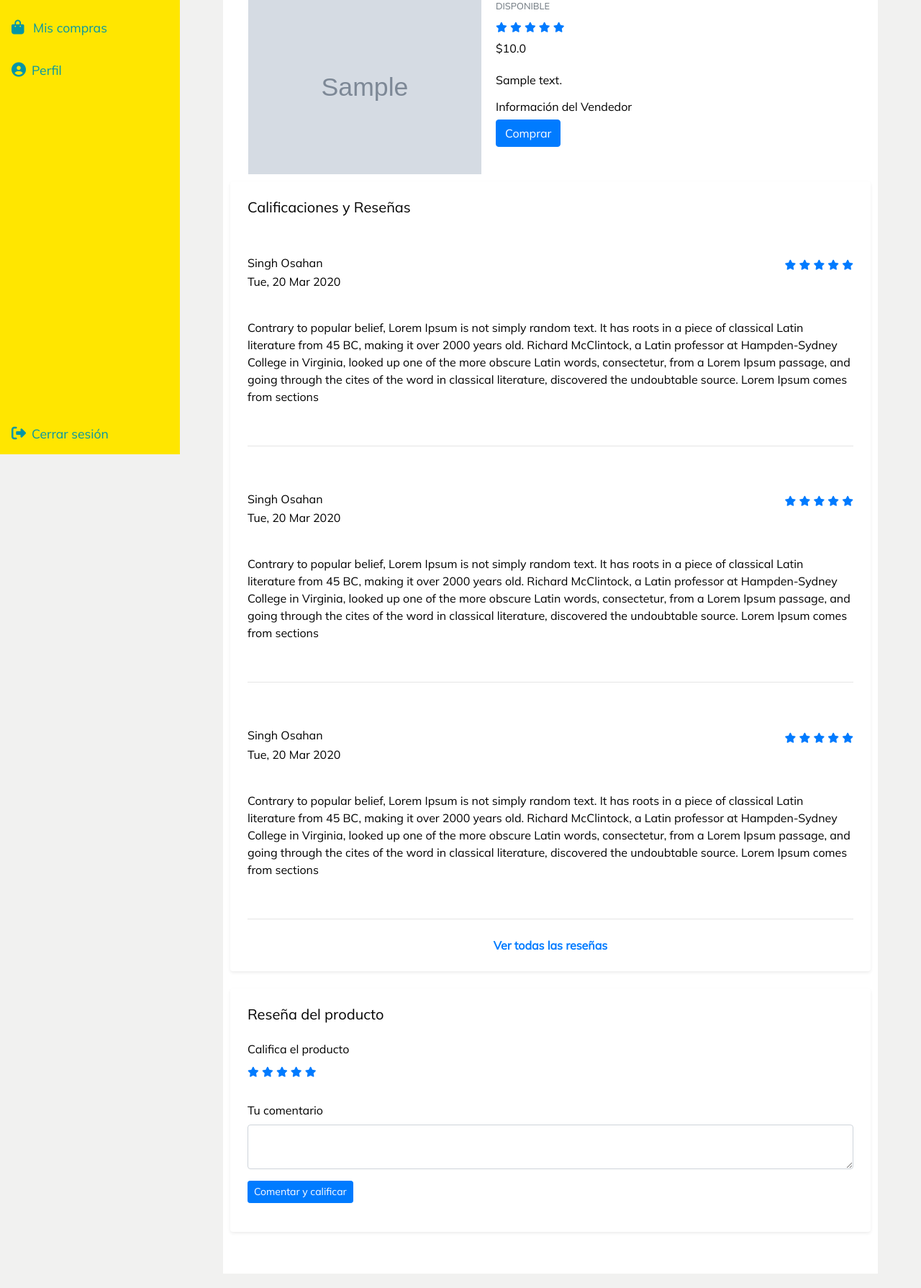
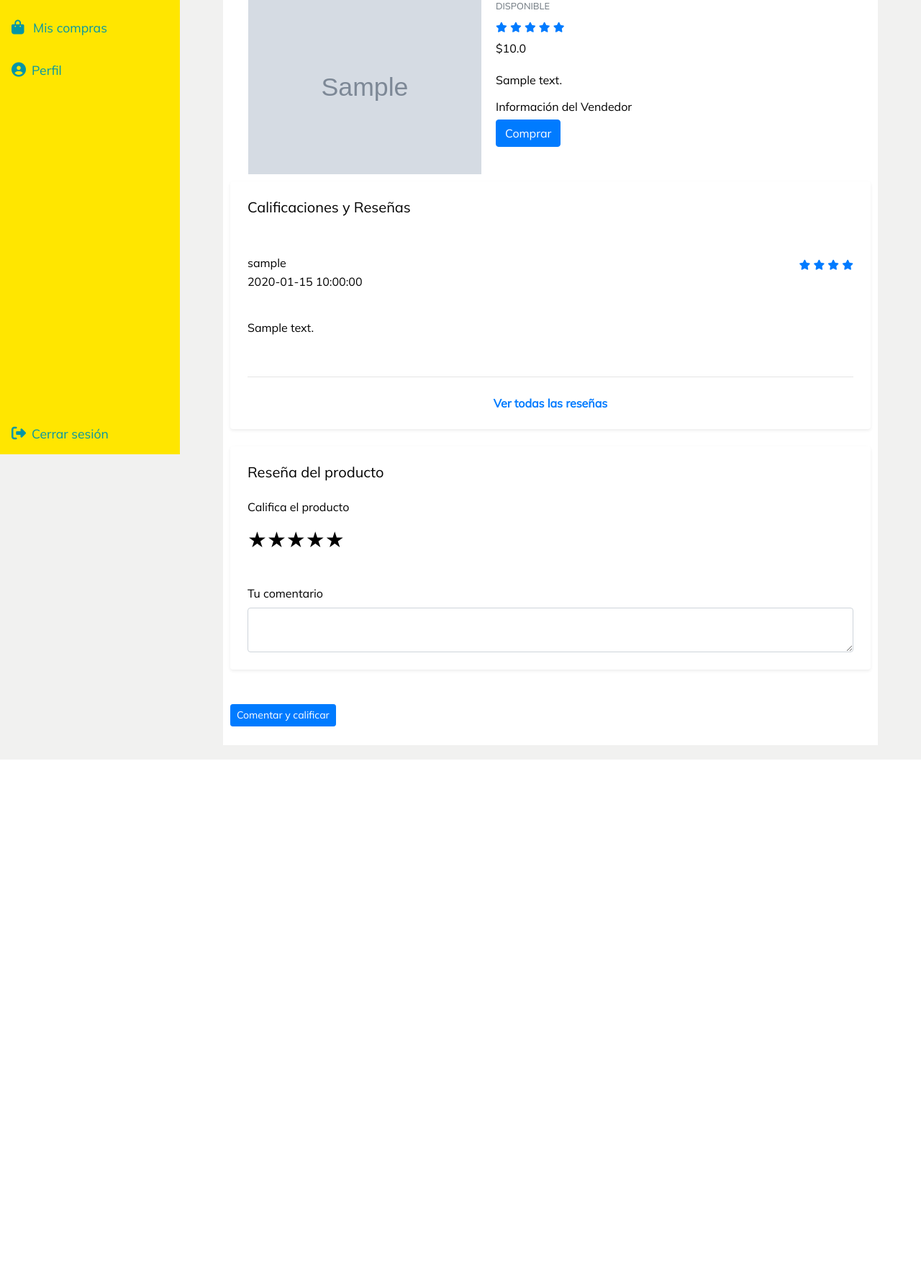
Before and after one commit to nestor2502/MercadoEnLinea, a Flask app: template app/templates/product-detail.html in a window 1280 px wide. Shown: the part 169-1958 px from the top of the page at 72% size. After the commit the page ends 1224 px from the top, so only its background shows below. Run offline with Flask 2, Linux system fonts and the light colour scheme; tables that the repository leaves empty hold one stand-in row (values such as "Sample post"); the template is opened without the code that fills it: values that come from a table or form of the project are taken from there, most other values are stand-ins (such as "Sample title", 1, 10 or a date in 2020); grey boxes marked "Sample" are stand-in pictures; some libraries are stand-ins or nearby versions.

Commit message:
rate finished

```diff
--- /dev/null
+++ b/app/static/css/rate.css
@@ -0,0 +1,66 @@
+.rating {
+  display: inline-block;
+  position: relative;
+  height: 50px;
+  line-height: 50px;
+  font-size: 50px;
+}
+
+.rating label {
+  position: absolute;
+  top: 0;
+  left: 0;
+  height: 100%;
+  cursor: pointer;
+}
+
+.rating label:last-child {
+  position: static;
+}
+
+.rating label:nth-child(1) {
+  z-index: 5;
+}
+
+.rating label:nth-child(2) {
+  z-index: 4;
+}
+
+.rating label:nth-child(3) {
+  z-index: 3;
+}
+
+.rating label:nth-child(4) {
+  z-index: 2;
+}
+
+.rating label:nth-child(5) {
+  z-index: 1;
+}
+
+.rating label input {
+  position: absolute;
+  top: 0;
+  left: 0;
+  opacity: 0;
+}
+
+.rating label .icon {
+  font-size: 30px;
+  float: left;
+  color: transparent;
+}
+
+.rating label:last-child .icon {
+  color: #000;
+}
+
+.rating:not(:hover) label input:checked ~ .icon,
+.rating:hover label:hover input ~ .icon {
+  color: #09f;
+}
+
+.rating label input:focus:not(:checked) ~ .icon:last-child {
+  color: #000;
+  text-shadow: 0 0 5px #09f;
+}
--- /dev/null
+++ b/app/static/js/rate.js
@@ -0,0 +1,3 @@
+$(':radio').change(function() {
+  console.log('New star rating: ' + this.value);
+});
--- a/app/templates/product-detail.html
+++ b/app/templates/product-detail.html
@@ -13,6 +13,7 @@
  {{ super() }}
   <link rel="stylesheet" type="text/css" href="../static/css/template.css">
   <link rel="stylesheet" type="text/css" href="../static/css/product-detail.css">
+  <link rel="stylesheet" type="text/css" href="../static/css/rate.css">
 {% endblock %}
 
 
@@ -101,81 +102,73 @@
                         <!--Inicio reseñas-->
                         <div class="rounded shadow-sm p-4 mb-4 ratings-and-reviews">
                             <h5>Calificaciones y Reseñas</h5>
+                            {% for rate in rates %}
+                            {% if not rate['review'] == None%}
                             <div class="reviews-members pt-4 pb-4">
                                 <div class="reviews-members-header pt-4 pb-4">
                                     <div class="float-right">
+                                        {% for star in range(rate.stars)%}
                                         <i class="fas fa-star fa-sm text-primary"></i>
-                                        <i class="fas fa-star fa-sm text-primary"></i>
-                                        <i class="fas fa-star fa-sm text-primary"></i>
-                                        <i class="fas fa-star fa-sm text-primary"></i>
-                                        <i class="fas fa-star fa-sm text-primary"></i>
+                                        {% endfor %}
                                     </div>
-                                    <h6 class="mb-1"><a class="text-black" href="#">Singh Osahan</a></h6>
-                                    <p class="text-gray">Tue, 20 Mar 2020</p>
+                                    <h6 class="mb-1"><a class="text-black" href="#">{{rate.user_name}}</a></h6>
+                                    <p class="text-gray">{{rate.date}}</p>
                                 </div>
                                 <div class="reviews-members-body">
-                                    <p>Contrary to popular belief, Lorem Ipsum is not simply random text. It has roots in a piece of classical Latin literature from 45 BC, making it over 2000 years old. Richard McClintock, a Latin professor at Hampden-Sydney College in Virginia, looked up one of the more obscure Latin words, consectetur, from a Lorem Ipsum passage, and going through the cites of the word in classical literature, discovered the undoubtable source. Lorem Ipsum comes from sections </p>
+                                    <p>{{rate.comment}}</p>
                                 </div>
                             </div>
                             <hr>
-                            <div class="reviews-members pt-4 pb-4">
-                                <div class="reviews-members-header pt-4 pb-4">
-                                    <div class="float-right">
-                                        <i class="fas fa-star fa-sm text-primary"></i>
-                                        <i class="fas fa-star fa-sm text-primary"></i>
-                                        <i class="fas fa-star fa-sm text-primary"></i>
-                                        <i class="fas fa-star fa-sm text-primary"></i>
-                                        <i class="fas fa-star fa-sm text-primary"></i>
-                                    </div>
-                                    <h6 class="mb-1"><a class="text-black" href="#">Singh Osahan</a></h6>
-                                    <p class="text-gray">Tue, 20 Mar 2020</p>
-                                </div>
-                                <div class="reviews-members-body">
-                                    <p>Contrary to popular belief, Lorem Ipsum is not simply random text. It has roots in a piece of classical Latin literature from 45 BC, making it over 2000 years old. Richard McClintock, a Latin professor at Hampden-Sydney College in Virginia, looked up one of the more obscure Latin words, consectetur, from a Lorem Ipsum passage, and going through the cites of the word in classical literature, discovered the undoubtable source. Lorem Ipsum comes from sections </p>
-                                </div>
-                            </div>
-                            <hr>
-                            <div class="reviews-members pt-4 pb-4">
-                                <div class="reviews-members-header pt-4 pb-4">
-                                    <div class="float-right">
-                                        <i class="fas fa-star fa-sm text-primary"></i>
-                                        <i class="fas fa-star fa-sm text-primary"></i>
-                                        <i class="fas fa-star fa-sm text-primary"></i>
-                                        <i class="fas fa-star fa-sm text-primary"></i>
-                                        <i class="fas fa-star fa-sm text-primary"></i>
-                                    </div>
-                                    <h6 class="mb-1"><a class="text-black" href="#">Singh Osahan</a></h6>
-                                    <p class="text-gray">Tue, 20 Mar 2020</p>
-                                </div>
-                                <div class="reviews-members-body">
-                                    <p>Contrary to popular belief, Lorem Ipsum is not simply random text. It has roots in a piece of classical Latin literature from 45 BC, making it over 2000 years old. Richard McClintock, a Latin professor at Hampden-Sydney College in Virginia, looked up one of the more obscure Latin words, consectetur, from a Lorem Ipsum passage, and going through the cites of the word in classical literature, discovered the undoubtable source. Lorem Ipsum comes from sections </p>
-                                </div>
-                            </div>
-                            <hr>
+                            {% endif %}
+                            {% endfor %}
                             <a class="text-center w-100 d-block mt-4 font-weight-bold text-primary" href="#">Ver todas las reseñas</a>
                         </div>
                         <!--Fin reseñas-->
 
                         <!--Inicio mi reseña-->
-                        <div class="rounded shadow-sm p-4 mb-5 rating">
+                         <form action="/rate_product/{{product.id}}" method="POST" enctype="multipart/form-data">
+                        <div class="rounded shadow-sm p-4 mb-5">
                             <h5 class="mb-4">Reseña del producto</h5>
                             <p class="mb-2">Califica el producto </p>
-                            <div class="mb-4">
-                                <div class="rate">
-                                    <i class="fas fa-star fa-sm text-primary"></i>
-                                    <i class="fas fa-star fa-sm text-primary"></i>
-                                    <i class="fas fa-star fa-sm text-primary"></i>
-                                    <i class="fas fa-star fa-sm text-primary"></i>
-                                    <i class="fas fa-star fa-sm text-primary"></i>
+                                <div class="mb-4">
+                                <div class="rating">
+                                <label>
+                                <input type="radio" name="rate" value="1" />
+                                <span class="icon">★</span>
+                                </label>
+                                <label>
+                                    <input type="radio" name="rate" value="2" />
+                                    <span class="icon">★</span>
+                                    <span class="icon">★</span>
+                                </label>
+                                <label>
+                                    <input type="radio" name="rate" value="3" />
+                                    <span class="icon">★</span>
+                                    <span class="icon">★</span>
+                                    <span class="icon">★</span>
+                                </label>
+                                <label>
+                                    <input type="radio" name="rate" value="4" />
+                                    <span class="icon">★</span>
+                                    <span class="icon">★</span>
+                                    <span class="icon">★</span>
+                                    <span class="icon">★</span>
+                                </label>
+                                <label>
+                                    <input type="radio" name="rate" value="5" />
+                                    <span class="icon">★</span>
+                                    <span class="icon">★</span>
+                                    <span class="icon">★</span>
+                                    <span class="icon">★</span>
+                                    <span class="icon">★</span>
+                                </label>
                                 </div>
-                            </div>
-                            <form action="/rate_product/{{ product.id }}" method="POST" enctype="multipart/form-data">
-                                <div class="form-group">
+                                </div>
                                     <label>Tu comentario</label>
-                                    <textarea name="rate_description" class="form-control"></textarea>
+                                    <textarea name="rate_description" class="form-control" required></textarea>
                                 </div>
                                 <div class="form-group">
-                                    <button class="btn btn-primary btn-sm" type="button"> Comentar y calificar</button>
+                                    <button class="btn btn-primary btn-sm" type="submit"> Comentar y calificar</button>
                                 </div>
                             </form>
                         </div>
@@ -192,4 +185,6 @@
 
 {% block scripts %}
 <script src = "../static/js/product-detail.js"></script>
+
+<script src="../static/js/rate.js"></script>
 {% endblock %}
```
Also changed, not shown: app/products/products_ctrl.py (+36 -0 lines), app/products/views.py (+25 -11 lines).
